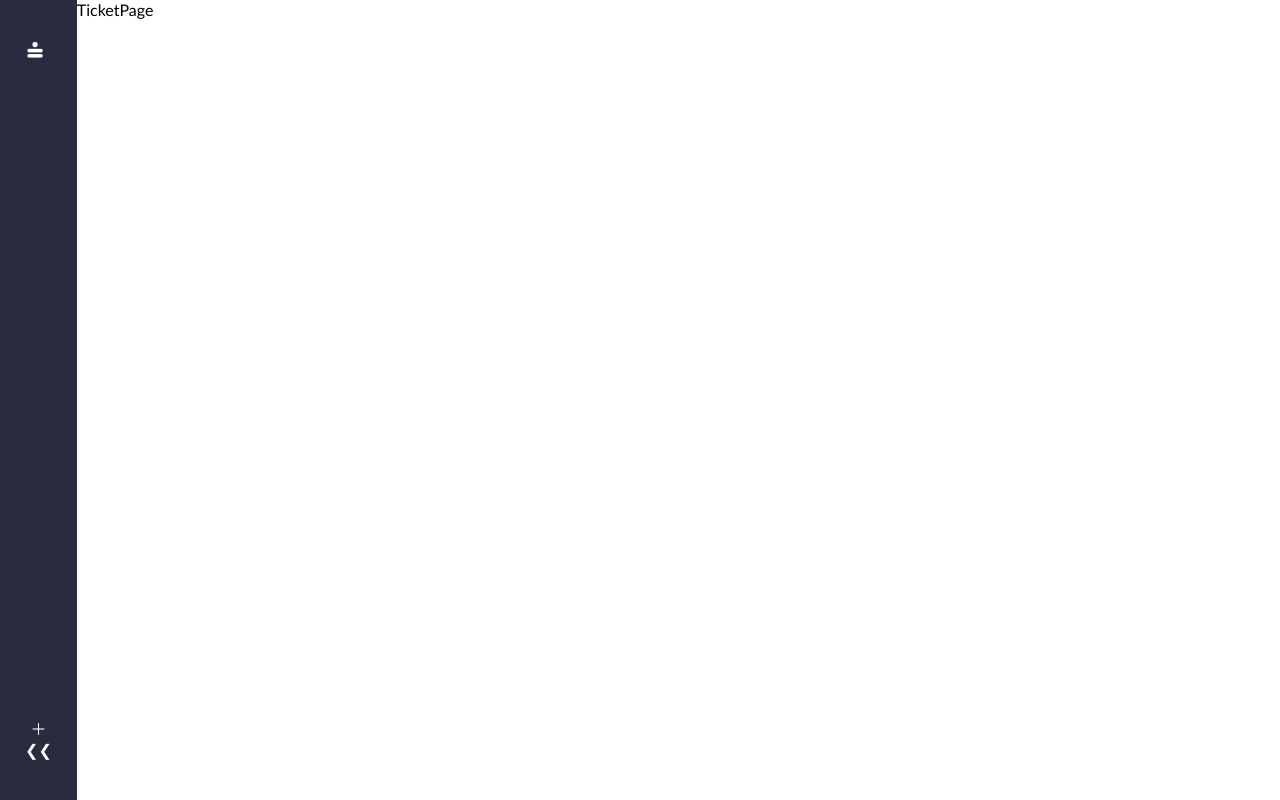
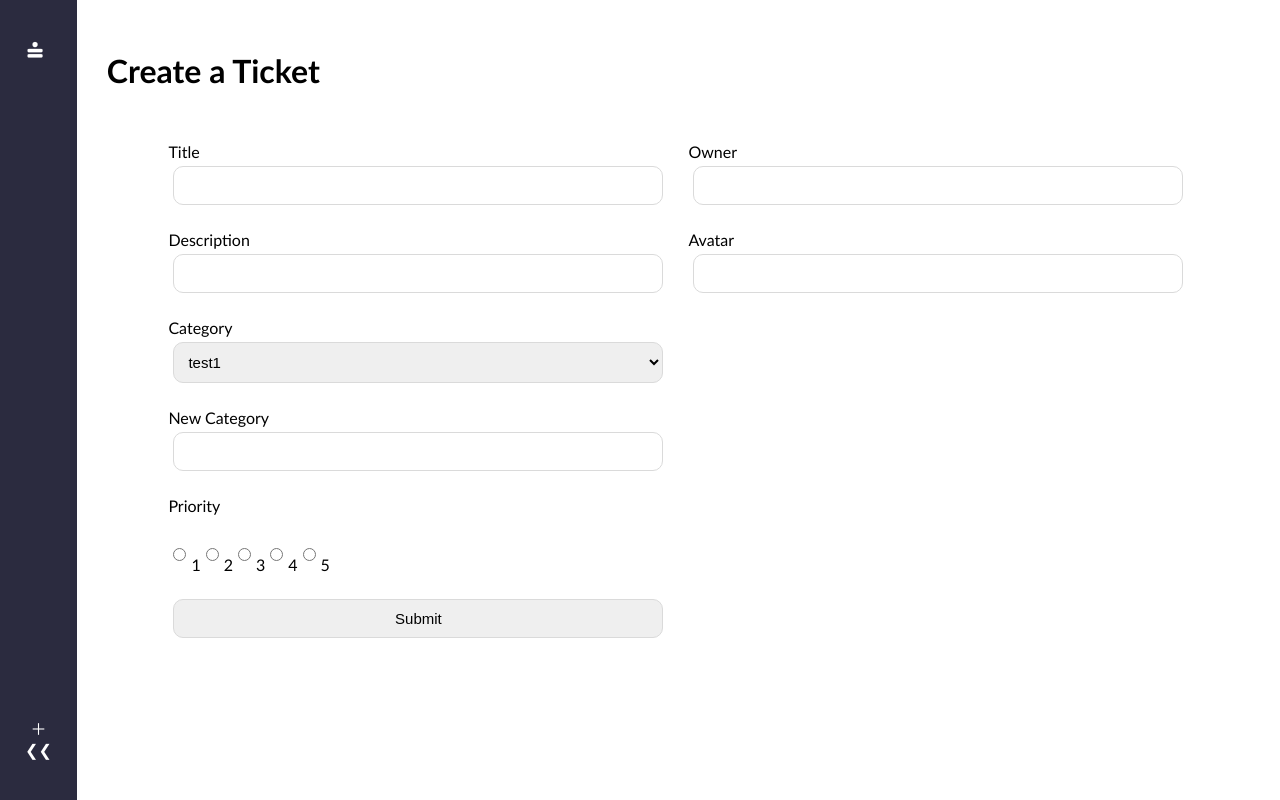
Before and after one commit to xyfer17/crm_app, a React (Create React App) app: page /ticket in a window 1280 px wide. Built offline with nearby package versions, Linux system fonts and the light colour scheme.

Commit message:
ticket page

```diff
--- a/src/index.css
+++ b/src/index.css
@@ -164,3 +164,46 @@
   color: rgb(255,255,255);
   cursor: pointer;
 }
+
+
+/** Ticket **/
+
+.ticket{
+  padding: 30px;
+  width: 100%;
+}
+
+.ticket .ticket-container{
+  width: 100%;
+  display: flex;
+  justify-content: center;
+}
+
+.ticket form{
+  display: flex;
+}
+
+.ticket form section{
+  display: flex;
+  flex-direction: column;
+  margin: 10px;
+  width: 500px;
+}
+
+.ticket form label{
+  margin: 20px 0 0 0;
+}
+
+.ticket form select,input{
+  padding: 10px;
+  font-size: 15px;
+  border-radius: 10px;
+  border: 1.5px solid rgb(218,218,218);
+  margin: 5px ;
+
+}
+
+.ticket form .multiple-input-container{
+display: flex;
+margin: 20px 0 20px 0;
+}
--- a/src/pages/TicketPage.jsx
+++ b/src/pages/TicketPage.jsx
@@ -1,8 +1,204 @@
-import React from 'react'
+import React, { useState } from 'react'
 
 const TicketPage = () => {
+
+  const [formData, setFormDate] = useState({
+    status: 'not started',
+    progress: 0,
+    timestamp: new Date().toISOString()
+  })
+
+  const editMode = false;
+
+  const handeSubmit = () => {
+    console.log('submitted')
+  }
+
+  const handleChange = (e) => {
+    const value = e.target.value
+    const name = e.target.name
+    setFormDate((prevState) => ({
+      ...prevState,
+      [name]: value
+    }))
+  }
+
+
+  const categories = ['test1', 'test2']
+
+
   return (
-    <div>TicketPage</div>
+    <div className='ticket'>
+      <h1> {editMode ? 'Update your Ticket' : 'Create a Ticket'}</h1>
+
+      <div className="ticket-container">
+        <form onSubmit={handeSubmit}>
+          <section>
+            <label htmlFor='title'>Title</label>
+            <input
+              id="title"
+              name="title"
+              type="text"
+              onChange={handleChange}
+              required={true}
+              value={formData.title}
+            />
+            <label htmlFor='description'>Description</label>
+            <input
+              id="description"
+              name="description"
+              type="text"
+              onChange={handleChange}
+              required={true}
+              value={formData.description}
+            />
+
+            <label>Category</label>
+            <select name="category"
+              value={formData.category}
+              onChange={handleChange}>
+              {categories?.map((category, _index) => (
+                <option key={_index} value={category}>{category}</option>
+              ))}
+            </select>
+
+
+            <label htmlFor='new-category'>New Category</label>
+            <input
+              id="new-category"
+              name="category"
+              type="text"
+              onChange={handleChange}
+              required={true}
+              value={formData.category}
+            />
+
+            <label>Priority</label>
+            <div className='multiple-input-container'>
+              <input
+                id="priority-1"
+                name="priority"
+                type="radio"
+                onChange={handleChange}
+                value={1}
+                checked={formData.priority === 1}
+              />
+              <label htmlFor='priority-1'>1</label>
+              <input
+                id="priority-2"
+                name="priority"
+                type="radio"
+                onChange={handleChange}
+                value={2}
+                checked={formData.priority === 2}
+              />
+              <label htmlFor='priority-2'>2</label>
+
+              <input
+                id="priority-3"
+                name="priority"
+                type="radio"
+                onChange={handleChange}
+                value={3}
+                checked={formData.priority === 3}
+              />
+              <label htmlFor='priority-3'>3</label>
+
+              <input
+                id="priority-4"
+                name="priority"
+                type="radio"
+                onChange={handleChange}
+                value={4}
+                checked={formData.priority === 4}
+              />
+              <label htmlFor='priority-4'>4</label>
+              <input
+                id="priority-5"
+                name="priority"
+                type="radio"
+                onChange={handleChange}
+                value={5}
+                checked={formData.priority === 5}
+              />
+              <label htmlFor='priority-5'>5</label>
+
+
+            </div>
+
+            {editMode && (
+              <>
+                <input
+                  type="range"
+                  id="progress"
+                  name="progress"
+                  value={formData.progress}
+                  min="0"
+                  max="100"
+                  onChange={handleChange}
+
+                />
+
+                <label htmlFor='progress'>Progress</label>
+
+                <label>Status</label>
+                <select
+                  name='status'
+                  value={formData.status}
+                  onChange={handleChange}
+                >
+                  <option selected={formData.status === 'done'} value="done" >Done</option>
+                  <option selected={formData.status === 'working on it'} value="working on it" >Working on it</option>
+                  <option selected={formData.status === 'stuck'} value="workging on it">Stuck</option>
+                  <option selected={formData.status === 'not started'} value="not started">Not Started</option>
+                </select>
+
+
+
+
+              </>)}
+
+
+            <input type="submit" />
+
+
+          </section>
+
+          <section>
+
+            <label htmlFor='owner'>Owner</label>
+            <input
+              id="owner"
+              name="owner"
+              type="text"
+              onChange={handleChange}
+              required={true}
+              value={formData.owner}
+            />
+
+
+            <label htmlFor='avatar'>Avatar</label>
+            <input
+              id="avatar"
+              name="avatar"
+              type="url"
+              onChange={handleChange}
+              required={true}
+              value={formData.avatar}
+            />
+
+            <div className='img-preview'>
+              {formData.avatar&&(
+                <img src={formData.avatar}  alt="img-preview" />
+              )}
+            </div>
+
+
+          </section>
+
+        </form>
+      </div>
+    </div>
   )
 }
 
```
